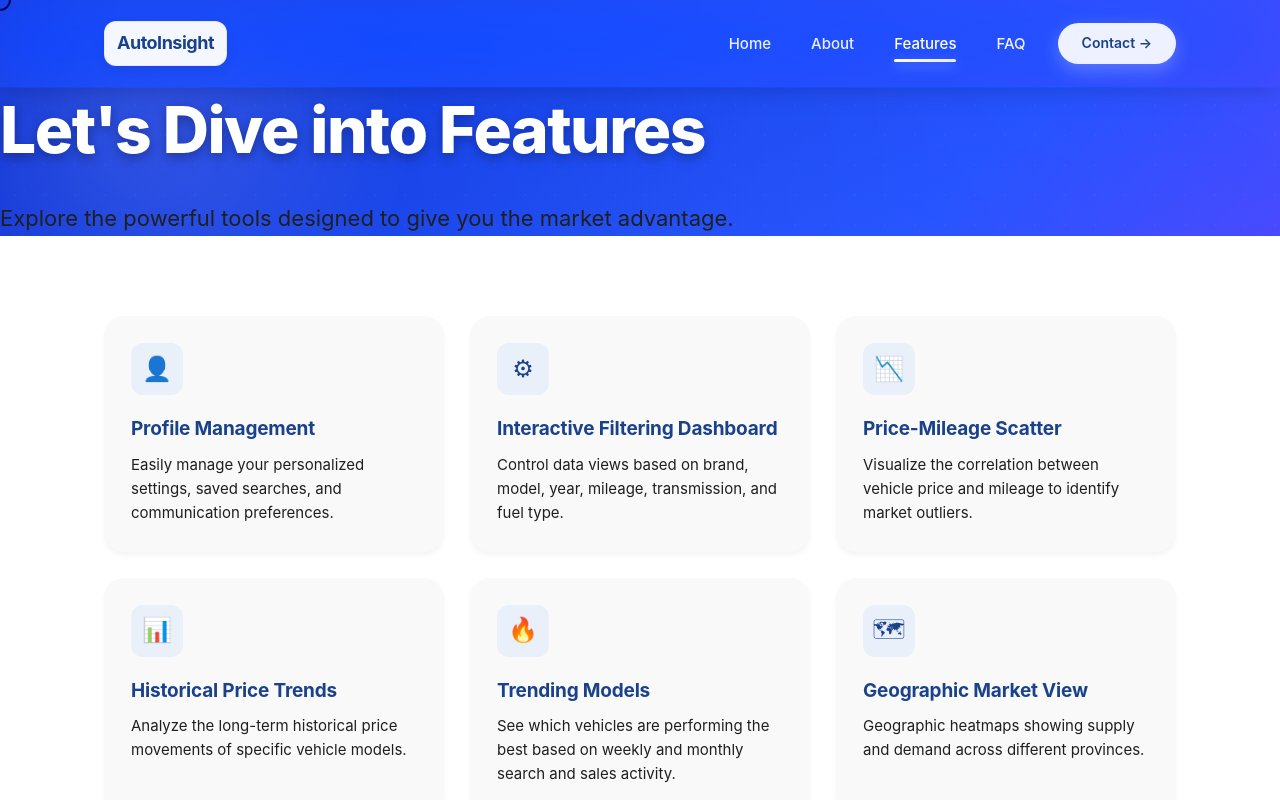
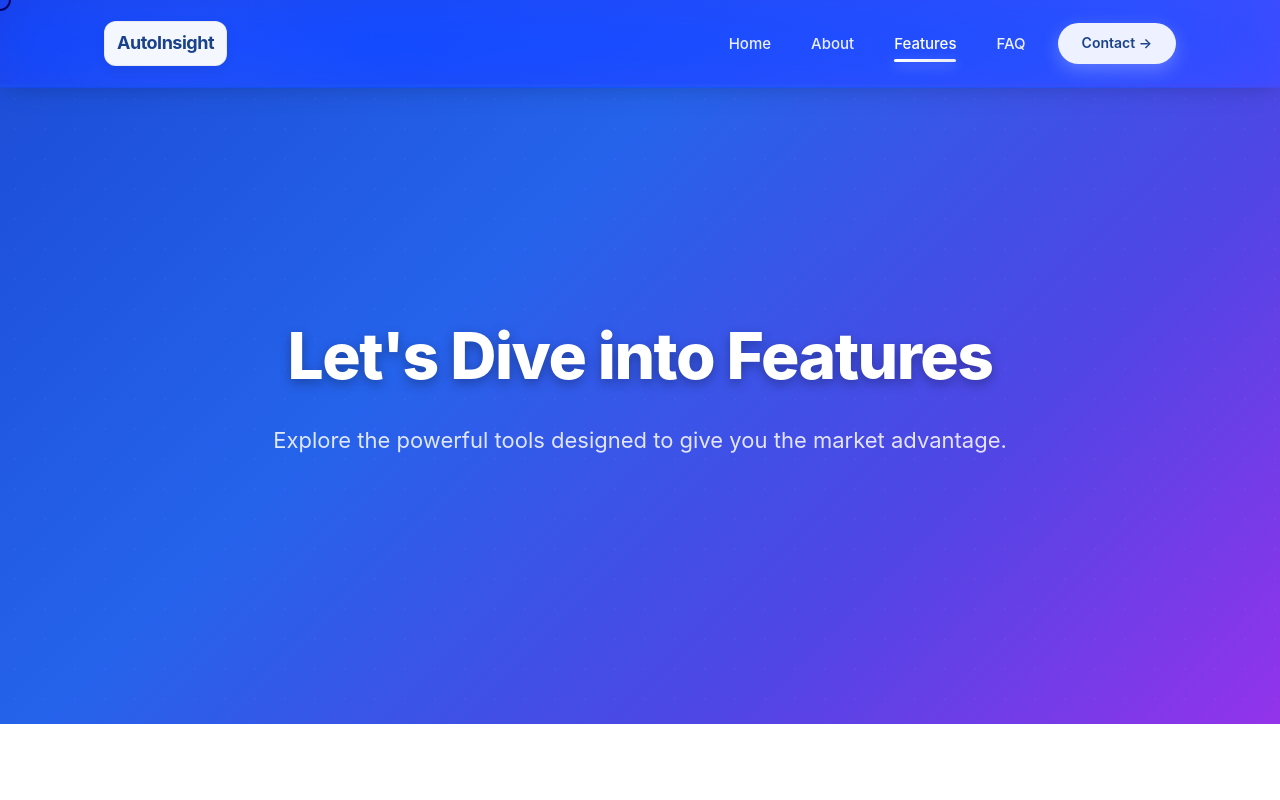
Before and after one commit to akila20040720/autoinsightcs70, a React (Vite) app in the folder cs70/: page /features in a window 1280 px wide. Shown: the top 800 px of the page. Built offline with nearby package versions, Linux system fonts and the light colour scheme.

Commit message:
feat: add some css to the features page

```diff
--- a/cs70/src/styles.css
+++ b/cs70/src/styles.css
@@ -1670,6 +1670,26 @@ html {
 
 
 /* Optional: Add a subtle pattern overlay to the dark section */
+.features-hero {
+  width: 100%;
+  height: 80vh;
+  display: flex;
+  justify-content: center;
+  align-items: center;
+  text-align: center;
+  position: relative;
+  padding: 40px 20px;
+
+  background: linear-gradient(
+    135deg,
+    #1d4ed8 0%,
+    #2563eb 35%,
+    #4f46e5 70%,
+    #9333ea 100%
+  );
+  color: white;
+  overflow: hidden;
+}
 .features-hero::before {
   content: "";
   position: absolute;
@@ -1692,16 +1712,28 @@ html {
 .features-hero-title {
   font-size: clamp(40px, 6vw, 64px);
   font-weight: 800;
-  margin-bottom: 24px;
+  margin-bottom: 20px;
   letter-spacing: -1.5px;
   color: #ffffff; /* Pure white text */
+  text-align: center;
   text-shadow: 0 4px 12px rgba(0,0,0,0.3);
 }
 
 .features-hero-subtitle {
   font-size: clamp(18px, 4vw, 22px);
-  color: #1F1F1F; /* Slate gray text */
+  color: rgba(255, 255, 255, 0.85);
+  text-align: center;
+  margin-top: 10px;
+  margin-bottom: 40px;
   line-height: 1.6;
+}
+.decor-circle {
+  width: 14px;
+  height: 14px;
+  border-radius: 50%;
+  border: 2px solid white;
+  margin: 20px auto;
+  opacity: 0.9;
 }
 
 /* --- SECTION 2: WHITE BACKGROUND SECTION --- */
```
Also changed, not shown: 1 other file (tests, documents, lock files or other folders).
